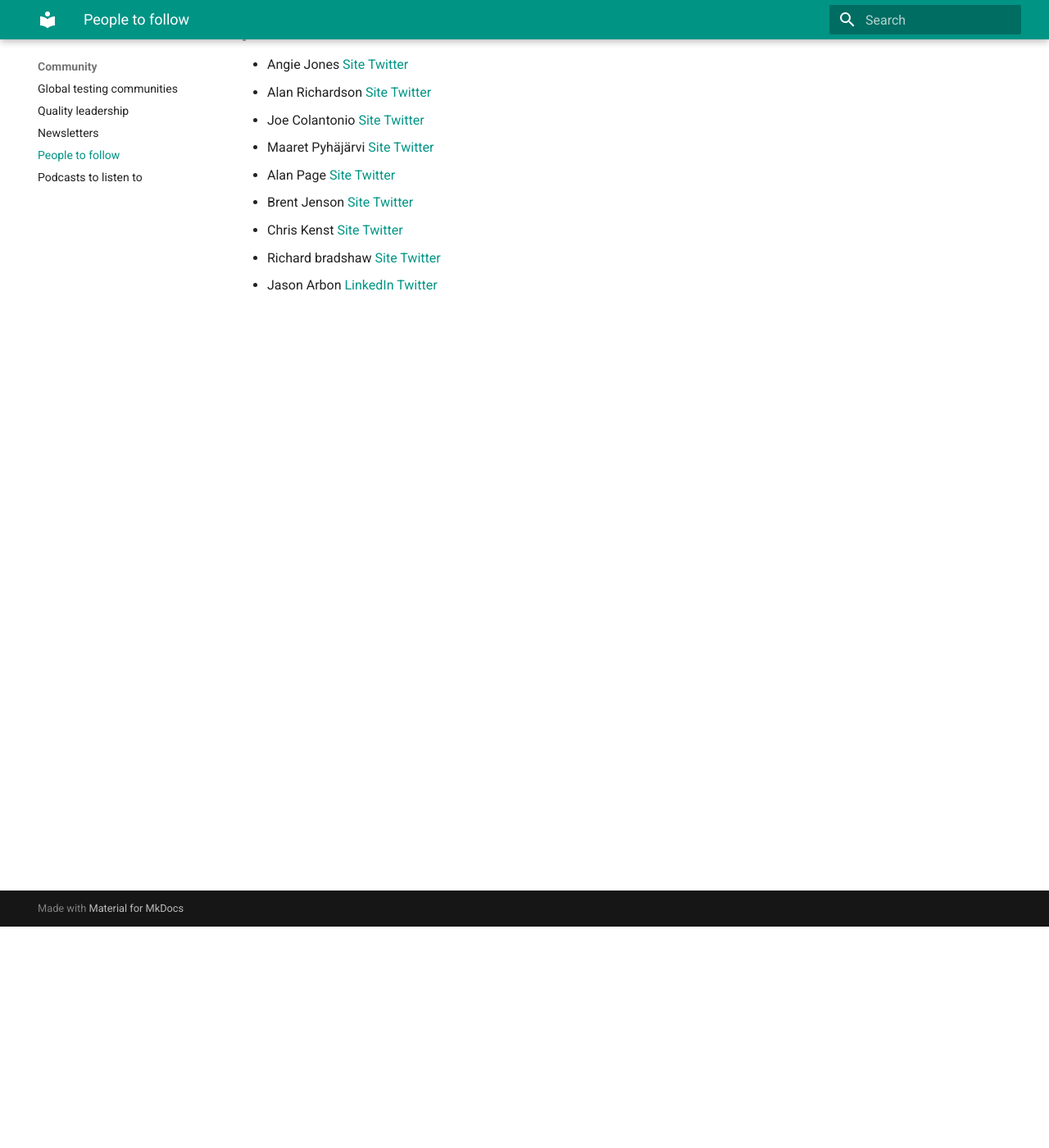
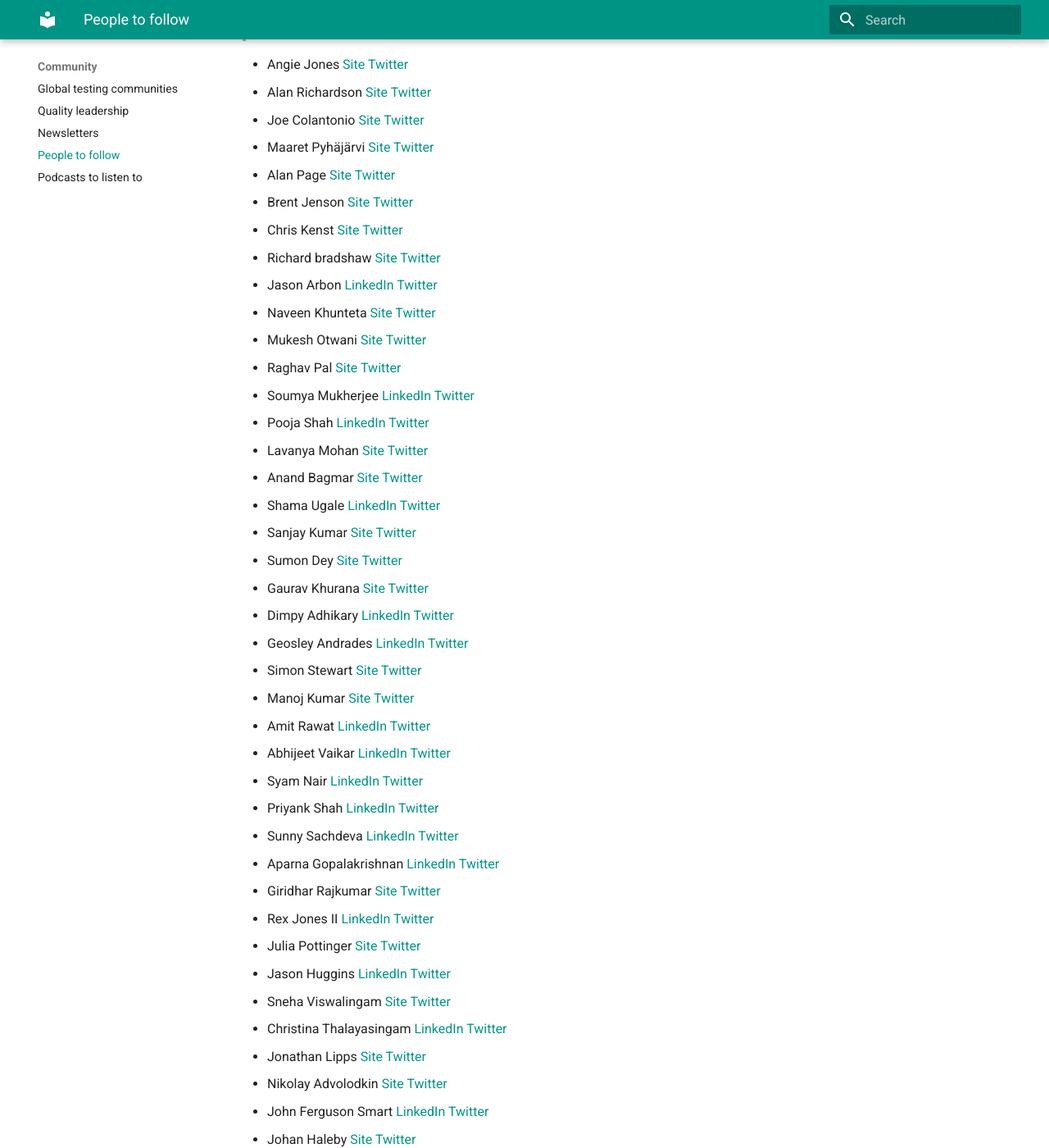
Before and after one commit to automationhacks/how-to-learn-test-automation, an MkDocs documentation site: the page built from docs/community/people_to_follow.md, in a window 1280 px wide and 1400 px high, scrolled down 270 px. Shown: the whole window at 82% size. Built offline with MkDocs 1.6.1 and Material for MkDocs 9.7.7, drawn with Linux system fonts in a browser that asks for light colours; some of the changed text lies outside the part shown.

Commit message:
added names in people to follow list 11feb21
Added names in people to follow list as per the conversation on Twitter.

```diff
--- a/docs/community/people_to_follow.md
+++ b/docs/community/people_to_follow.md
@@ -15,3 +15,41 @@ Here is a WIP list of folks who regularly put out good testing content and learn
   [Twitter](https://twitter.com/FriendlyTester)
 - Jason Arbon [LinkedIn](https://www.linkedin.com/in/jasonarbon/)
   [Twitter](https://twitter.com/jarbon)
+- Naveen Khunteta [Site](https://naveenautomationlabs.com/) [Twitter](https://twitter.com/naveenkhunteta)
+- Mukesh Otwani [Site](https://learn-automation.com/) [Twitter](https://twitter.com/MukeshOtwani)
+- Raghav Pal [Site](https://automationstepbystep.com/) [Twitter](https://twitter.com/LearnWithRaghav)
+- Soumya Mukherjee [LinkedIn](https://www.linkedin.com/in/mukherjeesoumya/) [Twitter](https://twitter.com/QASoumya)
+- Pooja Shah [LinkedIn](https://www.linkedin.com/in/techgirlpooja/) [Twitter](https://twitter.com/TechGirlPooja)
+- Lavanya Mohan [Site](https://bitweft.com/) [Twitter](https://twitter.com/LavanyaMohan210)
+- Anand Bagmar [Site](https://essenceoftesting.blogspot.com/) [Twitter](https://twitter.com/BagmarAnand)
+- Shama Ugale [LinkedIn](https://www.linkedin.com/in/shama-ugale-7a95b549/) [Twitter](https://twitter.com/UgaleShama)
+- Sanjay Kumar [Site](https://selectorshub.com/) [Twitter](https://twitter.com/SanjayKumaarr)
+- Sumon Dey [Site](http://www.sumondey.com/) [Twitter](https://twitter.com/blackrov2sum)
+- Gaurav Khurana [Site](https://udzial.com/) [Twitter](https://twitter.com/gauravkhuraana)
+- Dimpy Adhikary [LinkedIn](https://www.linkedin.com/in/dimpy-adhikary/) [Twitter](https://twitter.com/DimpyAd)
+- Geosley Andrades [LinkedIn](https://www.linkedin.com/in/geosley-andrades/) [Twitter](https://twitter.com/Geosley)
+- Simon Stewart [Site](https://www.rocketpoweredjetpants.com/) [Twitter](https://twitter.com/shs96c)
+- Manoj Kumar [Site](http://www.assertselenium.com/) [Twitter](https://twitter.com/manoj9788)
+- Amit Rawat [LinkedIn](https://www.linkedin.com/in/amit-rawat-3530566/) [Twitter](https://twitter.com/sahajamit)
+- Abhijeet Vaikar [LinkedIn](https://www.linkedin.com/in/abhijeetvaikar/) [Twitter](https://twitter.com/AbhijeetVaikar)
+- Syam Nair [LinkedIn](https://www.linkedin.com/in/syam-sasi/) [Twitter](https://twitter.com/syam_s_nair)
+- Priyank Shah [LinkedIn](https://www.linkedin.com/in/priyankshahqa/) [Twitter](https://twitter.com/priyank217)
+- Sunny Sachdeva [LinkedIn](https://www.linkedin.com/in/sunny-sachdeva-b2668414/) [Twitter](https://twitter.com/SunnySachdeva85)
+- Aparna Gopalakrishnan [LinkedIn](https://www.linkedin.com/in/aparna-a-gopalakrishnan-8088765a/) [Twitter](https://twitter.com/aparna2019)
+- Giridhar Rajkumar [Site](https://learndevtestops.com/) [Twitter](https://twitter.com/vgrk2017)
+- Rex Jones II [LinkedIn](https://www.linkedin.com/in/rexjones34/) [Twitter](https://twitter.com/RexJonesII)
+- Julia Pottinger [Site](https://juliapottinger.com/) [Twitter](https://twitter.com/ailuj876)
+- Jason Huggins [LinkedIn](https://www.linkedin.com/in/jrhuggins/) [Twitter](https://twitter.com/hugs)
+- Sneha Viswalingam [Site](https://linktr.ee/code_her_stories) [Twitter](https://twitter.com/sviswalingam)
+- Christina Thalayasingam [LinkedIn](https://www.linkedin.com/in/christina-thalayasingam-1b5a94a2/) [Twitter](https://twitter.com/ChristinaThalay)
+- Jonathan Lipps [Site](https://jlipps.com/) [Twitter](https://twitter.com/jlipps)
+- Nikolay Advolodkin [Site](https://ultimateqa.com/) [Twitter](https://twitter.com/Nikolay_A00)
+- John Ferguson Smart [LinkedIn](https://www.linkedin.com/in/john-ferguson-smart/) [Twitter](https://twitter.com/wakaleo)
+- Johan Haleby [Site](https://code.haleby.se/) [Twitter](https://twitter.com/johanhaleby)
+- Eran Kinsburner [Site](https://continuoustesting.blog/) [Twitter](https://twitter.com/ek121268)
+- Paul Merill [LinkedIn](https://www.linkedin.com/in/dpaulmerrill/) [Twitter](https://twitter.com/dpaulmerrill)
+- Paul Grizaffi [Site](https://responsibleautomation.wordpress.com/) [Twitter](https://twitter.com/pgrizzaffi)
+- Paul Grossman [LinkedIn](https://www.linkedin.com/in/pmgrossman/) [Twitter](https://twitter.com/DarkArtsWizard)
+- Unmesh Gundecha [Site](https://www.amazon.com/~/e/B00ATKDJOA) [Twitter](https://twitter.com/upgundecha)
+- Tariq King [LinkedIn](https://www.linkedin.com/in/tariqking/) [Twitter](https://twitter.com/tariq_king)
+- Andrew Knight [Site](https://automationpanda.com/) [Twitter](https://twitter.com/AutomationPanda)
```
